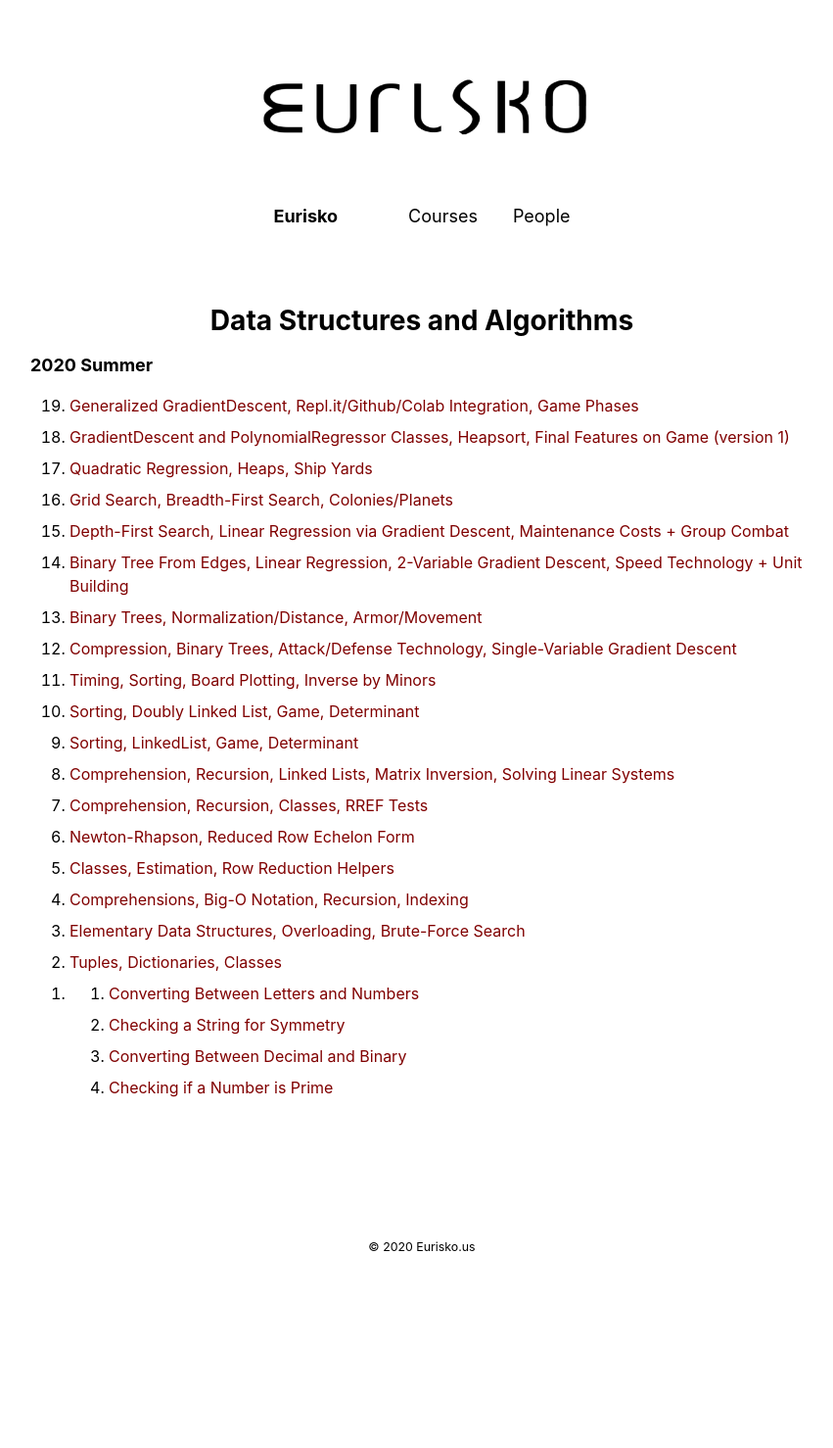
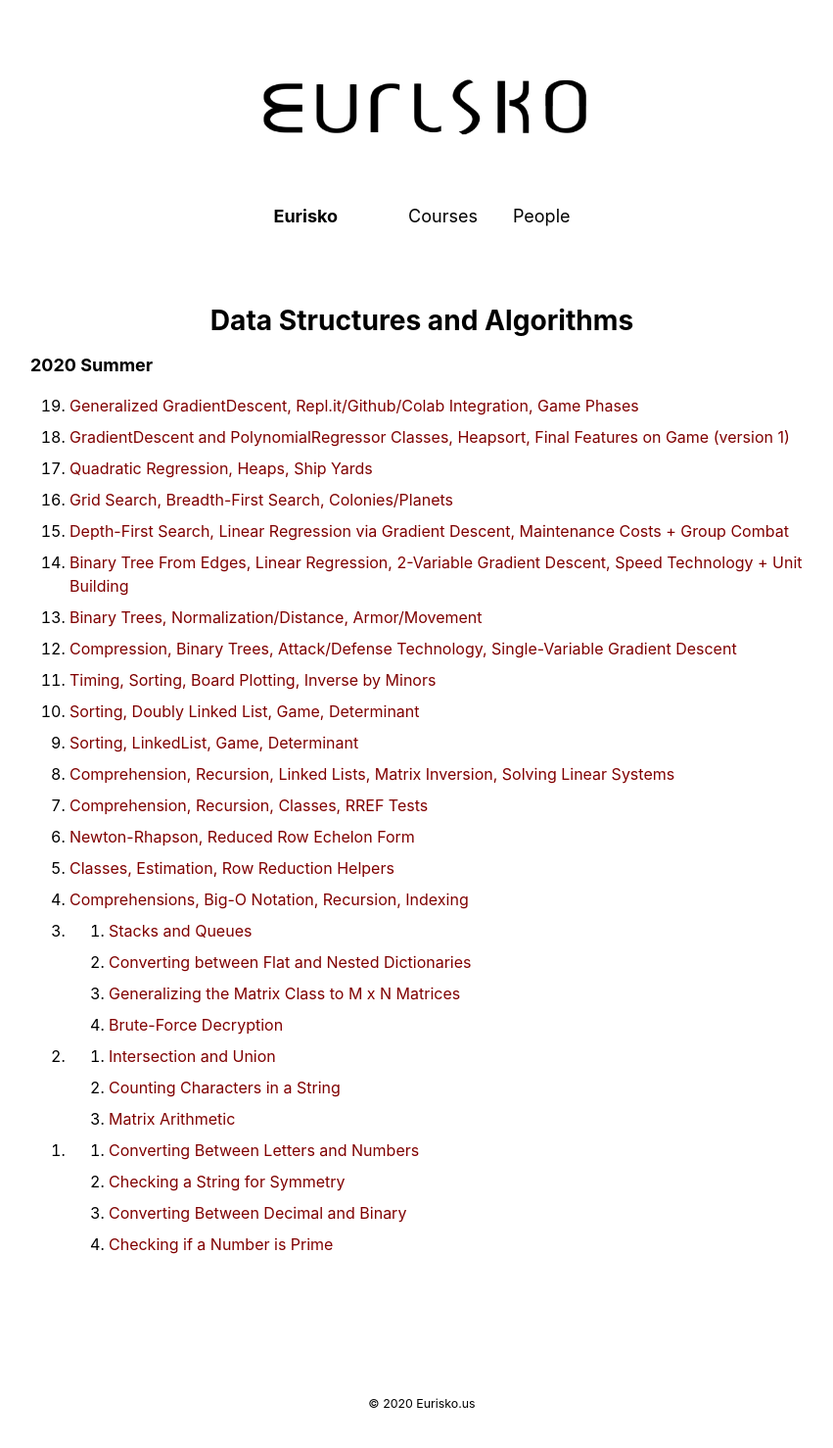
Before and after one commit to skycakjustin/eurisko-us.github.io, a Jekyll site: the page built from _pages/data-structures-and-algorithms-2020-summer.md, in a window 1280 px wide. Shown: the whole page at 98% size, without its empty margins (209-1060 px from the left). Built offline with Jekyll 4.4.1, drawn with Linux system fonts in a browser that asks for light colours; before the commit the page ends 1318 px from its top, so only the background shows below that.

Commit message:
Update data-structures-and-algorithms-2020-summer.md

```diff
--- a/_pages/data-structures-and-algorithms-2020-summer.md
+++ b/_pages/data-structures-and-algorithms-2020-summer.md
@@ -44,8 +44,21 @@ author_profile: false
     <li><a class="body" target="_blank" href="https://github.com/eurisko-us/assignments/blob/master/2020-summer/Assignment_006.ipynb">Newton-Rhapson, Reduced Row Echelon Form</a></li>
     <li><a class="body" target="_blank" href="https://github.com/eurisko-us/assignments/blob/master/2020-summer/Assignment_005.ipynb">Classes, Estimation, Row Reduction Helpers</a></li>
     <li><a class="body" target="_blank" href="https://github.com/eurisko-us/assignments/blob/master/2020-summer/Assignment_004.ipynb">Comprehensions, Big-O Notation, Recursion, Indexing</a></li>
-    <li><a class="body" target="_blank" href="https://github.com/eurisko-us/assignments/blob/master/2020-summer/Assignment_003.ipynb">Elementary Data Structures, Overloading, Brute-Force Search</a></li>
-    <li><a class="body" target="_blank" href="https://github.com/eurisko-us/assignments/blob/master/2020-summer/Assignment_002.ipynb">Tuples, Dictionaries, Classes</a></li>
+    <li>
+        <ol>
+        <li><a class="body" target="_blank" href="https://github.com/eurisko-us/files/all_problems_iteration_1.html#Problem-3-1">Stacks and Queues</a></li>
+        <li><a class="body" target="_blank" href="https://github.com/eurisko-us/files/all_problems_iteration_1.html#Problem-3-2">Converting between Flat and Nested Dictionaries</a></li>
+        <li><a class="body" target="_blank" href="https://github.com/eurisko-us/files/all_problems_iteration_1.html#Problem-3-3">Generalizing the Matrix Class to M x N Matrices</a></li>
+        <li><a class="body" target="_blank" href="https://github.com/eurisko-us/files/all_problems_iteration_1.html#Problem-3-4">Brute-Force Decryption</a></li>
+        </ol>
+    </li>
+    <li>
+        <ol>
+        <li><a class="body" target="_blank" href="https://github.com/eurisko-us/files/all_problems_iteration_1.html#Problem-2-1">Intersection and Union</a></li>
+        <li><a class="body" target="_blank" href="https://github.com/eurisko-us/files/all_problems_iteration_1.html#Problem-2-2">Counting Characters in a String</a></li>
+        <li><a class="body" target="_blank" href="https://github.com/eurisko-us/files/all_problems_iteration_1.html#Problem-2-3">Matrix Arithmetic</a></li>
+        </ol>
+    </li>
     <li>
         <ol>
         <li><a class="body" target="_blank" href="https://github.com/eurisko-us/files/all_problems_iteration_1.html#Problem-1-1">Converting Between Letters and Numbers</a></li>
```
